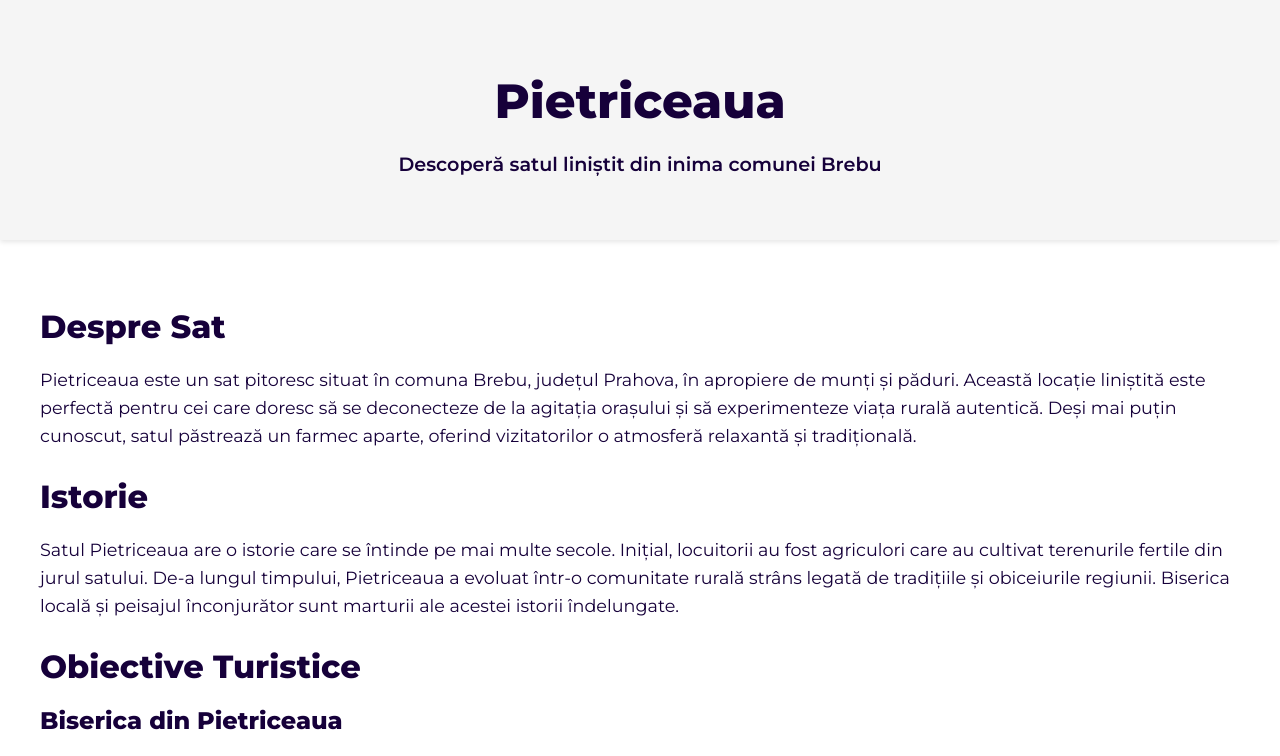
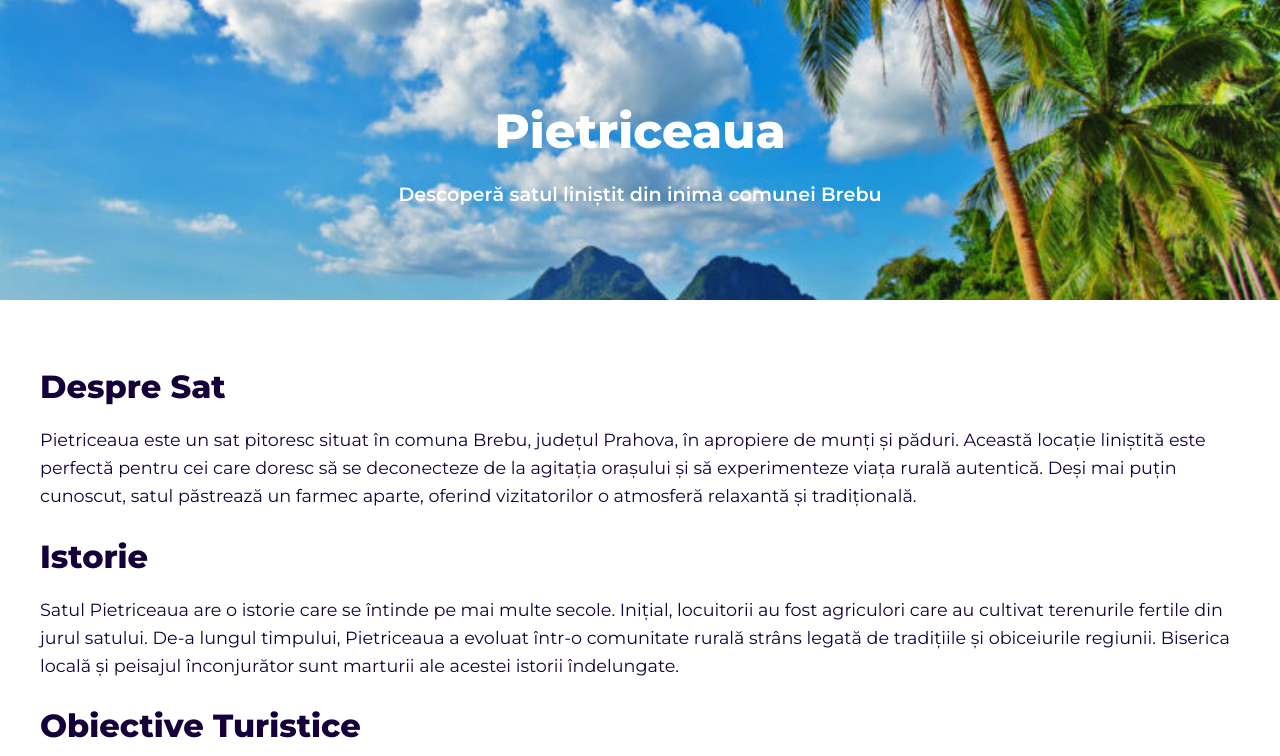
Before and after one commit to PetreDavidAndrei/satul-pietriceaua, a plain HTML site: page index.html in a window 1280 px wide. Shown: the top 756 px of the page. Drawn offline with Linux system fonts and the light colour scheme.

Commit message:
Update style.css

```diff
--- a/style.css
+++ b/style.css
@@ -7,24 +7,30 @@ body {
     color: #16003a;
 }
 
-header {
-    background-color: #f5f5f5;
-    padding: 40px 20px;
+header.banner {
+    background-image: url('banner.jpg');
+    background-size: cover;
+    background-position: center;
+    height: 300px;
+    position: relative;
+    color: white;
+    display: flex;
+    align-items: center;
+    justify-content: center;
     text-align: center;
-    box-shadow: 0 2px 5px rgba(0, 0, 0, 0.1);
 }
 
 header .header-content h1 {
     font-size: 3em;
     margin-bottom: 10px;
     font-weight: 800;
-    color: #16003a;
+    color: white;
 }
 
 header .subtitle {
     font-size: 1.2em;
-    color: #16003a;
     font-weight: 600;
+    color: white;
 }
 
 section {
```
